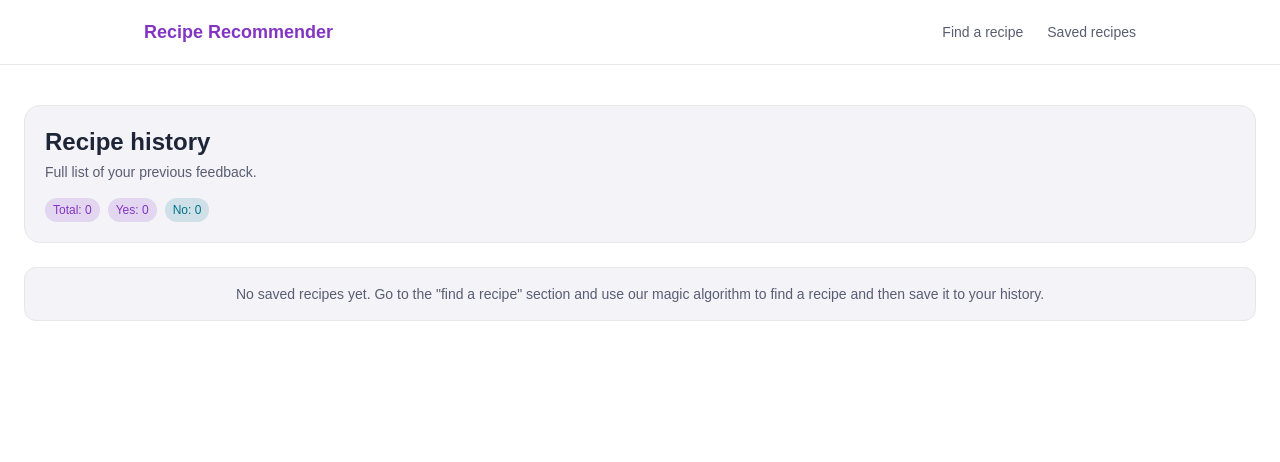
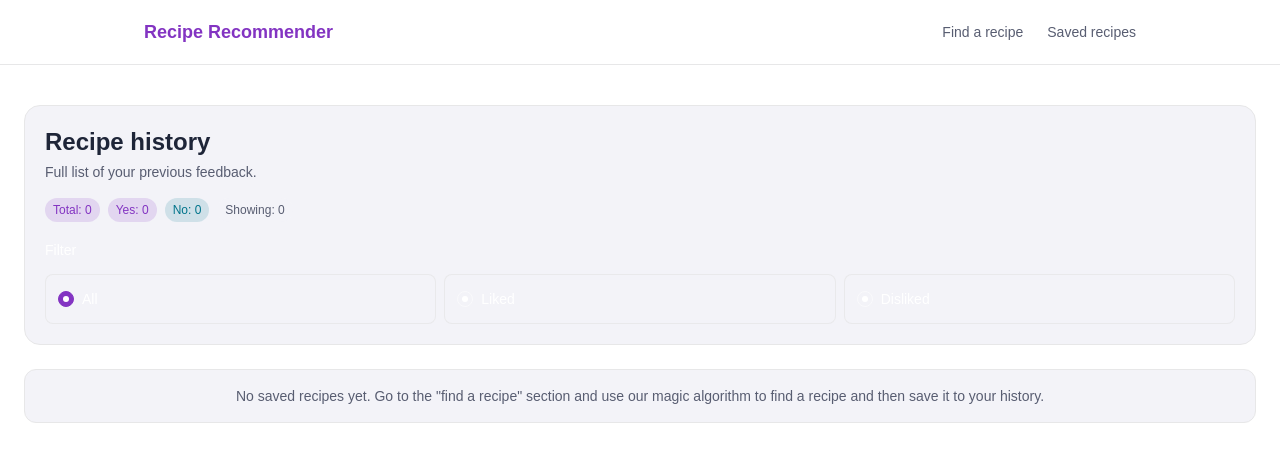
Before and after one commit to Raycas96/interview-exercise, a Next.js app: page /history in a window 1280 px wide. Shown: the top 462 px of the page. Built offline with nearby package versions, Linux system fonts and the light colour scheme.

Commit message:
Remove SelectField component and replace its usage with RadioGroupField in the recipe form; introduce HistoryFilter component for filtering saved recipes by liked and disliked status, enhancing user experience with improved filtering options.

```diff
--- a/app/components/form/select-field.tsx
+++ /dev/null
@@ -1,65 +0,0 @@
-import { Description, Field, Label, Select } from "@headlessui/react";
-import { ChevronDownIcon } from "@heroicons/react/20/solid";
-import clsx from "clsx";
-
-export interface SelectOption {
-  value: string;
-  label: string;
-}
-
-interface SelectFieldProps {
-  label: string;
-  description?: string;
-  placeholder?: string;
-  options: SelectOption[];
-  value?: string;
-  onChange: (value: string) => void;
-  className?: string;
-}
-
-export function SelectField({
-  label,
-  description,
-  placeholder,
-  options,
-  value,
-  onChange,
-  className,
-}: SelectFieldProps) {
-  return (
-    <Field>
-      <Label className="text-sm/6 font-medium text-white">{label}</Label>
-      {description ? (
-        <Description className="text-sm/6 text-white/50">
-          {description}
-        </Description>
-      ) : null}
-      <div className={clsx("relative", className)}>
-        <Select
-          value={value ?? ""}
-          onChange={(event) => onChange(event.target.value)}
-          className={clsx(
-            "mt-3 block w-full appearance-none rounded-lg border-none bg-white/5 px-3 py-1.5 text-sm/6 text-white",
-            "focus:not-data-focus:outline-none data-focus:outline-2 data-focus:-outline-offset-2 data-focus:outline-white/25",
-            "*:text-black",
-          )}
-        >
-          {placeholder ? (
-            <option value="" disabled>
-              {placeholder}
-            </option>
-          ) : null}
-          {options.map((option) => (
-            <option key={option.value} value={option.value}>
-              {option.label}
-            </option>
-          ))}
-        </Select>
-        <ChevronDownIcon
-          className="pointer-events-none absolute top-2.5 right-2.5 size-4 fill-white/60"
-          aria-hidden="true"
-        />
-      </div>
-    </Field>
-  );
-}
--- /dev/null
+++ b/app/components/radio-group-field/index.ts
@@ -0,0 +1 @@
+export { RadioGroupField } from "./radio-group-field";
--- /dev/null
+++ b/app/components/radio-group-field/radio-group-field.tsx
@@ -0,0 +1,86 @@
+import {
+  Description,
+  Field,
+  Label,
+  Radio,
+  RadioGroup,
+} from "@headlessui/react";
+import clsx from "clsx";
+
+interface RadioOption<T extends string> {
+  value: T;
+  label: string;
+  description?: string;
+}
+
+interface RadioGroupFieldProps<T extends string> {
+  label?: string;
+  description?: string;
+  value: T;
+  options: RadioOption<T>[];
+  onChange: (value: T) => void;
+  ariaLabel: string;
+  className?: string;
+  optionsClassName?: string;
+}
+
+export function RadioGroupField<T extends string>({
+  label,
+  description,
+  value,
+  options,
+  onChange,
+  ariaLabel,
+  className,
+  optionsClassName,
+}: RadioGroupFieldProps<T>) {
+  return (
+    <div className={className}>
+      {label ? (
+        <p className="text-sm/6 font-medium text-white">{label}</p>
+      ) : null}
+      {description ? (
+        <p className="text-sm/6 text-white/50">{description}</p>
+      ) : null}
+
+      <RadioGroup
+        value={value}
+        onChange={onChange}
+        aria-label={ariaLabel}
+        className={clsx("mt-3 grid gap-2", optionsClassName)}
+      >
+        {options.map((option) => (
+          <Field
+            key={option.value}
+            className={clsx(
+              "rounded-lg border border-border/80 bg-white/5 p-3",
+              "data-checked:border-brand data-checked:bg-brand/10",
+            )}
+          >
+            <div className="flex items-center gap-2">
+              <Radio
+                value={option.value}
+                className={clsx(
+                  "flex h-4 w-4 shrink-0 cursor-pointer items-center justify-center rounded-full border border-white/50",
+                  "data-checked:border-brand data-checked:bg-brand",
+                )}
+              >
+                <span className="size-1.5 rounded-full bg-background" />
+              </Radio>
+              <div>
+                <Label className="text-sm font-medium text-white">
+                  {option.label}
+                </Label>
+                {option.description ? (
+                  <Description className="text-xs text-white/60">
+                    {option.description}
+                  </Description>
+                ) : null}
+              </div>
+            </div>
+          </Field>
+        ))}
+      </RadioGroup>
+    </div>
+  );
+}
--- a/app/form/components/recipe-form/first-step.tsx
+++ b/app/form/components/recipe-form/first-step.tsx
@@ -1,5 +1,5 @@
 import { Area } from "@/lib/mealdb/types";
-import { SelectField } from "@/components/form/select-field";
+import { SelectField } from "@/components/select-field";
 import { SearchMode } from "./reducer";
 import { Recipe } from "@/lib/mealdb/types";
 import { NameRecipeSearch } from "./name-recipe-search";
--- a/app/form/components/recipe-form/search-mode-selector.tsx
+++ b/app/form/components/recipe-form/search-mode-selector.tsx
@@ -1,11 +1,4 @@
-import {
-  Description,
-  Field,
-  Label,
-  Radio,
-  RadioGroup,
-} from "@headlessui/react";
-import clsx from "clsx";
+import { RadioGroupField } from "@/components/radio-group-field";
 import { SearchMode } from "./reducer";
 
 interface SearchModeSelectorProps {
@@ -35,47 +28,14 @@ export function SearchModeSelector({
   onChange,
 }: SearchModeSelectorProps) {
   return (
-    <div>
-      <p className="text-sm/6 font-medium text-white">Search mode</p>
-      <p className="text-sm/6 text-white/50">
-        Choose whether to search with area flow or recipe name.
-      </p>
-      <RadioGroup
-        value={value}
-        onChange={onChange}
-        aria-label="Search mode"
-        className="mt-3 grid gap-2 sm:grid-cols-2"
-      >
-        {modeOptions.map((option) => (
-          <Field
-            key={option.value}
-            className={clsx(
-              "rounded-lg border border-border/80 bg-white/5 p-3",
-              "data-checked:border-brand data-checked:bg-brand/10",
-            )}
-          >
-            <div className="flex items-center gap-2 ">
-              <Radio
-                value={option.value}
-                className={clsx(
-                  "flex h-4 w-4 shrink-0 aspect-square items-center justify-center rounded-full border border-white/50 cursor-pointer",
-                  "data-checked:border-brand data-checked:bg-brand",
-                )}
-              >
-                <span className="size-1.5 rounded-full bg-background" />
-              </Radio>
-              <div>
-                <Label className="text-sm font-medium text-white">
-                  {option.label}
-                </Label>
-                <Description className="text-xs text-white/60">
-                  {option.description}
-                </Description>
-              </div>
-            </div>
-          </Field>
-        ))}
-      </RadioGroup>
-    </div>
+    <RadioGroupField
+      label="Search mode"
+      description="Choose whether to search with area flow or recipe name."
+      value={value}
+      options={modeOptions}
+      onChange={onChange}
+      ariaLabel="Search mode"
+      optionsClassName="sm:grid-cols-2"
+    />
   );
 }
--- /dev/null
+++ b/app/history/components/saved-recipe-card/components/history-filter.tsx
@@ -0,0 +1,36 @@
+"use client";
+
+import { RadioGroupField } from "@/components/radio-group-field";
+
+export type HistoryFilter = "all" | "liked" | "disliked";
+
+interface HistoryFilterProps {
+  activeFilter: HistoryFilter;
+  onFilterChange: (filter: HistoryFilter) => void;
+}
+
+const filters: Array<{ id: HistoryFilter; label: string }> = [
+  { id: "all", label: "All" },
+  { id: "liked", label: "Liked" },
+  { id: "disliked", label: "Disliked" },
+];
+
+export function HistoryFilter({
+  activeFilter,
+  onFilterChange,
+}: HistoryFilterProps) {
+  return (
+    <RadioGroupField
+      className="mt-4"
+      label="Filter"
+      value={activeFilter}
+      options={filters.map((filter) => ({
+        value: filter.id,
+        label: filter.label,
+      }))}
+      onChange={onFilterChange}
+      ariaLabel="History filter"
+      optionsClassName="grid-cols-1 sm:grid-cols-3"
+    />
+  );
+}
--- a/app/history/page.tsx
+++ b/app/history/page.tsx
@@ -2,10 +2,25 @@
 
 import { SavedRecipeCard } from "@/app/history/components/saved-recipe-card";
 import { useGetSavedRecipes } from "@/app/history/hooks/useGetSavedRecipes";
+import { useMemo, useState } from "react";
+import {
+  HistoryFilter,
+  type HistoryFilter as HistoryFilterType,
+} from "@/app/history/components/saved-recipe-card/components/history-filter";
 
 export default function History() {
+  const [activeFilter, setActiveFilter] = useState<HistoryFilterType>("all");
   const { savedRecipes, likedCount, dislikedCount, updateRecipePreference } =
     useGetSavedRecipes();
+  const filteredRecipes = useMemo(() => {
+    if (activeFilter === "liked") {
+      return savedRecipes.filter((recipe) => recipe.liked);
+    }
+    if (activeFilter === "disliked") {
+      return savedRecipes.filter((recipe) => !recipe.liked);
+    }
+    return savedRecipes;
+  }, [activeFilter, savedRecipes]);
 
   return (
     <main className="mx-auto flex w-full max-w-7xl flex-col gap-6 px-4 py-8">
@@ -27,7 +42,15 @@ export default function History() {
           <span className="rounded-full bg-action/15 px-2 py-1 text-action">
             No: {dislikedCount}
           </span>
+          <span className="rounded-full bg-surface px-2 py-1 text-muted">
+            Showing: {filteredRecipes.length}
+          </span>
         </div>
+
+        <HistoryFilter
+          activeFilter={activeFilter}
+          onFilterChange={setActiveFilter}
+        />
       </section>
 
       {savedRecipes.length === 0 ? (
@@ -36,9 +59,13 @@ export default function History() {
           use our magic algorithm to find a recipe and then save it to your
           history.
         </p>
+      ) : filteredRecipes.length === 0 ? (
+        <p className="rounded-xl border border-border bg-surface p-4 text-sm text-muted text-center">
+          No recipes match this filter.
+        </p>
       ) : (
         <ul className="grid grid-cols-1 items-stretch gap-4 md:grid-cols-2 lg:grid-cols-4">
-          {savedRecipes.map((recipe) => (
+          {filteredRecipes.map((recipe) => (
             <li key={recipe.recipeId} className="flex min-h-0">
               <SavedRecipeCard
                 recipe={recipe}
```
